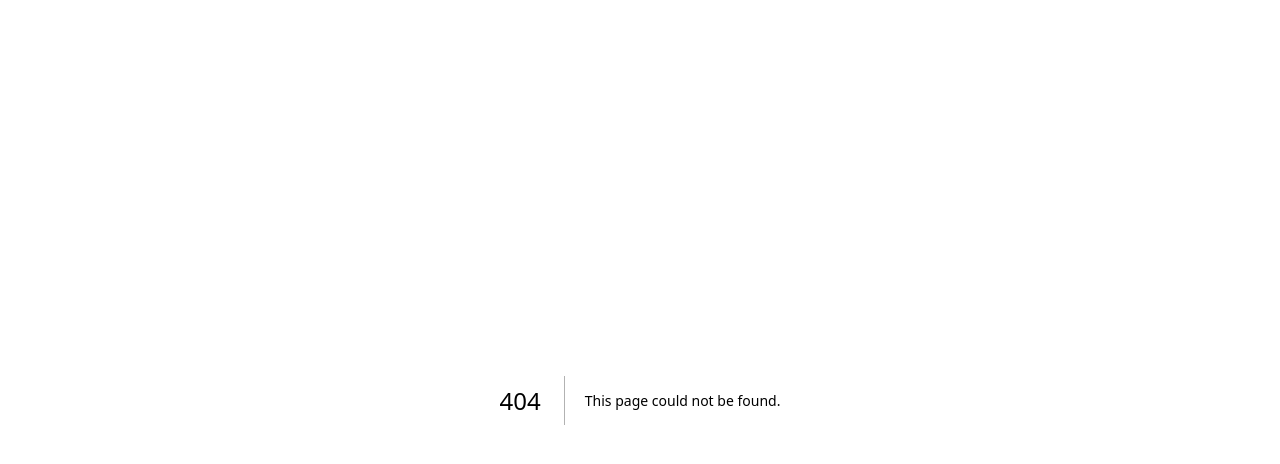
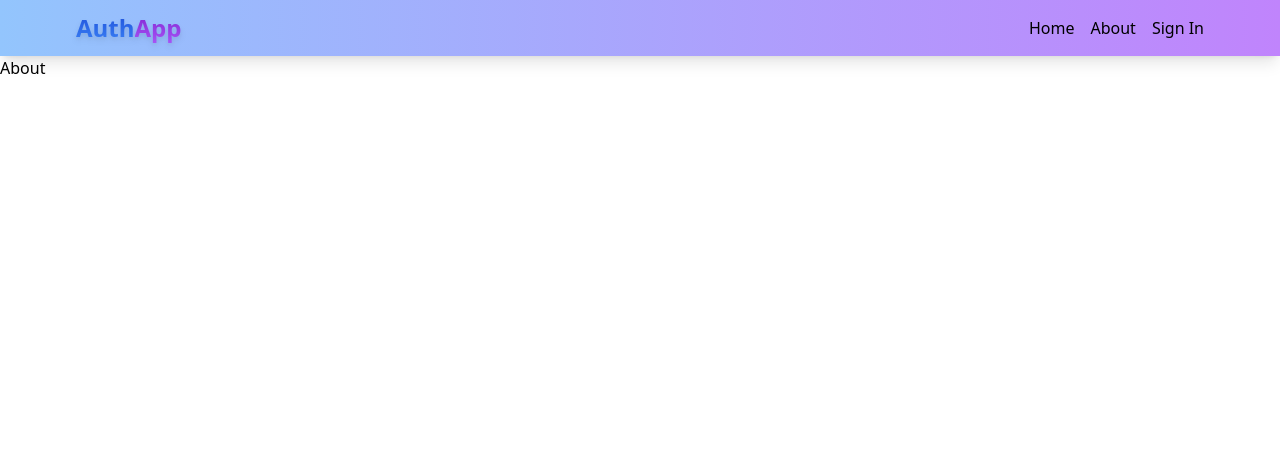
Before and after one commit to pula-ashok/clerk-next-auth, a Next.js app: page /about in a window 1280 px wide. Before the commit this address had no page. Shown: the top 464 px of the page. Built offline with nearby package versions, Linux system fonts and the light colour scheme.

Commit message:
header component completed

```diff
--- /dev/null
+++ b/src/app/about/page.jsx
@@ -0,0 +1,9 @@
+import React from 'react'
+
+const About = () => {
+  return (
+    <div>About</div>
+  )
+}
+
+export default About
--- a/src/app/layout.js
+++ b/src/app/layout.js
@@ -1,5 +1,6 @@
 import { Geist, Geist_Mono } from "next/font/google";
 import "./globals.css";
+import Header from "@/components/Header";
 
 const geistSans = Geist({
   variable: "--font-geist-sans",
@@ -22,6 +23,7 @@
       <body
         className={`${geistSans.variable} ${geistMono.variable} antialiased`}
       >
+        <Header/>
         {children}
       </body>
     </html>
--- /dev/null
+++ b/src/components/Header.jsx
@@ -0,0 +1,26 @@
+import Link from "next/link";
+import React from "react";
+
+const Header = () => {
+  return (
+    <header className="bg-gradient-to-r from-blue-300 to-purple-400 shadow-lg">
+      <div className="flex justify-between items-center max-w-6xl mx-auto p-3">
+        {/* logo */}
+        <Link href="/" className="text-2xl font-extrabold cursor-pointer group">
+          <span className="text-transparent bg-clip-text bg-gradient-to-t from-blue-500 to-blue-700 drop-shadow-md group-hover:from-blue-400 group-hover:to-blue-600">Auth</span>
+          <span className="text-transparent bg-clip-text bg-gradient-to-t from-purple-500 to-purple-700 drop-shadow-md group-hover:from-purple-400 group-hover:to-purple-600">App</span>
+        </Link>
+        {/* nav links */}
+        <nav>
+            <ul className="flex gap-4">
+                <li><Link href="/">Home</Link></li>
+                <li><Link href="/about">About</Link></li>
+                <li><Link href='/sign-in'>Sign In</Link></li>
+            </ul>
+        </nav>
+      </div>
+    </header>
+  );
+};
+
+export default Header;
```
